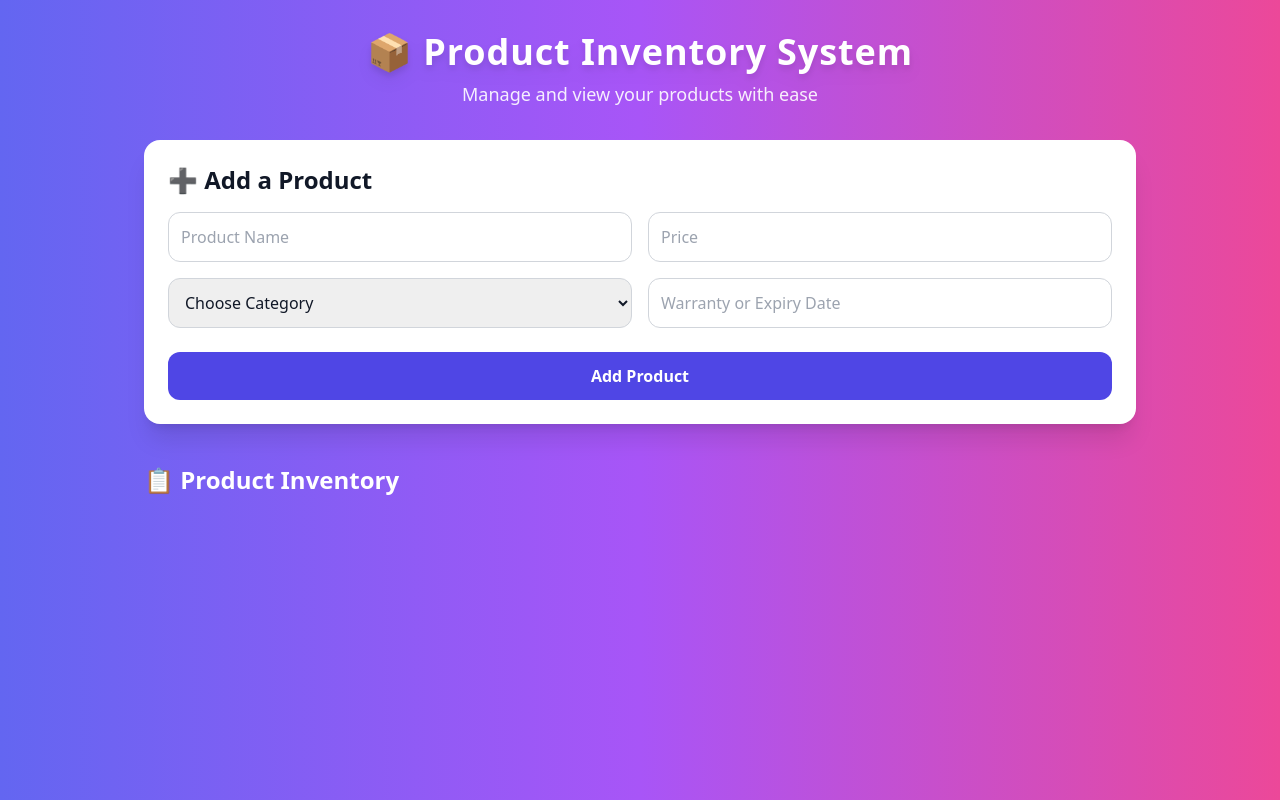
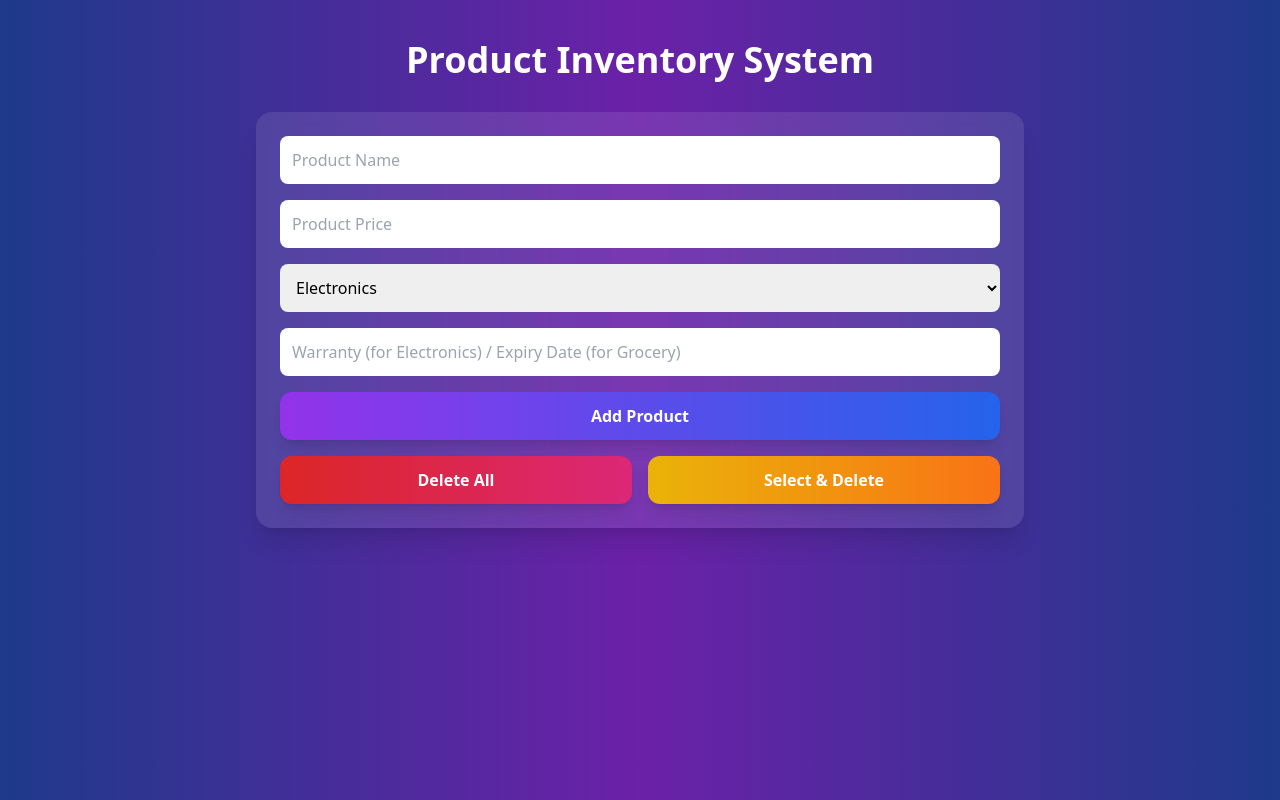
Before and after one commit to ahmerali567/product-inventory, a plain HTML site: page index.html in a window 1280 px wide. Drawn offline with nearby package versions, Linux system fonts and the light colour scheme.

Commit message:
Update index.html

```diff
--- a/index.html
+++ b/index.html
@@ -1,47 +1,55 @@
 <!DOCTYPE html>
 <html lang="en">
 <head>
-  <meta charset="UTF-8">
+  <meta charset="UTF-8" />
+  <meta name="viewport" content="width=device-width, initial-scale=1.0" />
   <title>Product Inventory System</title>
-  <meta name="viewport" content="width=device-width, initial-scale=1.0">
-  <!-- Tailwind CSS CDN -->
   <script src="https://cdn.tailwindcss.com"></script>
-  <link rel="stylesheet" href="style.css">
 </head>
-<body class="bg-gradient-to-r from-indigo-500 via-purple-500 to-pink-500 min-h-screen text-gray-900">
+<body class="min-h-screen bg-gradient-to-r from-blue-900 via-purple-800 to-blue-900 text-white">
 
-  <header class="text-center py-8 text-white">
-    <h1 class="text-4xl font-extrabold tracking-wide drop-shadow-lg">📦 Product Inventory System</h1>
-    <p class="text-lg mt-2 opacity-90">Manage and view your products with ease</p>
-  </header>
+  <div class="max-w-3xl mx-auto py-10">
+    <h1 class="text-4xl font-bold text-center mb-8">Product Inventory System</h1>
 
-  <main class="max-w-5xl mx-auto px-4">
-    <!-- Product Form -->
-    <section class="bg-white rounded-2xl shadow-xl p-6 mb-10">
-      <h2 class="text-2xl font-bold mb-4">➕ Add a Product</h2>
-      <form id="productForm" class="grid md:grid-cols-2 gap-4">
-        <input type="text" id="name" placeholder="Product Name" required class="p-3 rounded-xl border border-gray-300 focus:ring-2 focus:ring-indigo-400">
-        <input type="number" id="price" placeholder="Price" required class="p-3 rounded-xl border border-gray-300 focus:ring-2 focus:ring-indigo-400">
-        <select id="category" required class="p-3 rounded-xl border border-gray-300 focus:ring-2 focus:ring-indigo-400">
-          <option value="" disabled selected>Choose Category</option>
-          <option value="Stationery">Stationery</option>
+    <div class="bg-white/10 backdrop-blur-md rounded-2xl shadow-xl p-6 mb-10">
+      <form id="productForm" class="space-y-4">
+        <input id="name" type="text" placeholder="Product Name" required
+          class="w-full p-3 rounded-lg text-black focus:outline-none" />
+        <input id="price" type="number" placeholder="Product Price" required
+          class="w-full p-3 rounded-lg text-black focus:outline-none" />
+        <select id="category" required class="w-full p-3 rounded-lg text-black focus:outline-none">
           <option value="Electronics">Electronics</option>
           <option value="Grocery">Grocery</option>
+          <option value="Clothing">Clothing</option>
         </select>
-        <input type="text" id="extraField" placeholder="Warranty or Expiry Date" class="p-3 rounded-xl border border-gray-300 focus:ring-2 focus:ring-indigo-400">
+        <input id="extraField" type="text" placeholder="Warranty (for Electronics) / Expiry Date (for Grocery)"
+          class="w-full p-3 rounded-lg text-black focus:outline-none" />
 
-        <button type="submit" class="md:col-span-2 bg-indigo-600 hover:bg-indigo-700 text-white py-3 rounded-xl font-semibold mt-2 transition duration-300">Add Product</button>
+        <button type="submit"
+          class="w-full bg-gradient-to-r from-purple-600 to-blue-600 hover:from-purple-700 hover:to-blue-700 transition text-white font-semibold py-3 rounded-xl shadow-lg">
+          Add Product
+        </button>
+
+        <!-- Delete Buttons -->
+        <div class="flex gap-4 mt-4">
+          <button type="button" id="deleteAllBtn"
+            class="flex-1 bg-gradient-to-r from-red-600 to-pink-600 hover:from-red-700 hover:to-pink-700 transition text-white font-semibold py-3 rounded-xl shadow-lg">
+            Delete All
+          </button>
+          <button type="button" id="selectiveModeBtn"
+            class="flex-1 bg-gradient-to-r from-yellow-500 to-orange-500 hover:from-yellow-600 hover:to-orange-600 transition text-white font-semibold py-3 rounded-xl shadow-lg">
+            Select & Delete
+          </button>
+        </div>
+        <button type="button" id="deleteSelectedBtn"
+          class="hidden w-full bg-gradient-to-r from-red-500 to-pink-500 hover:from-red-600 hover:to-pink-600 transition text-white font-semibold py-3 rounded-xl shadow-lg mt-3">
+          Delete Selected
+        </button>
       </form>
-    </section>
+    </div>
 
-    <!-- Product List -->
-    <section>
-      <h2 class="text-2xl font-bold text-white mb-4">📋 Product Inventory</h2>
-      <div id="productList" class="grid md:grid-cols-2 lg:grid-cols-3 gap-6">
-        <!-- Product Cards will be injected here -->
-      </div>
-    </section>
-  </main>
+    <div id="productList" class="grid grid-cols-1 sm:grid-cols-2 gap-6"></div>
+  </div>
 
   <script src="script.js"></script>
 </body>
```
